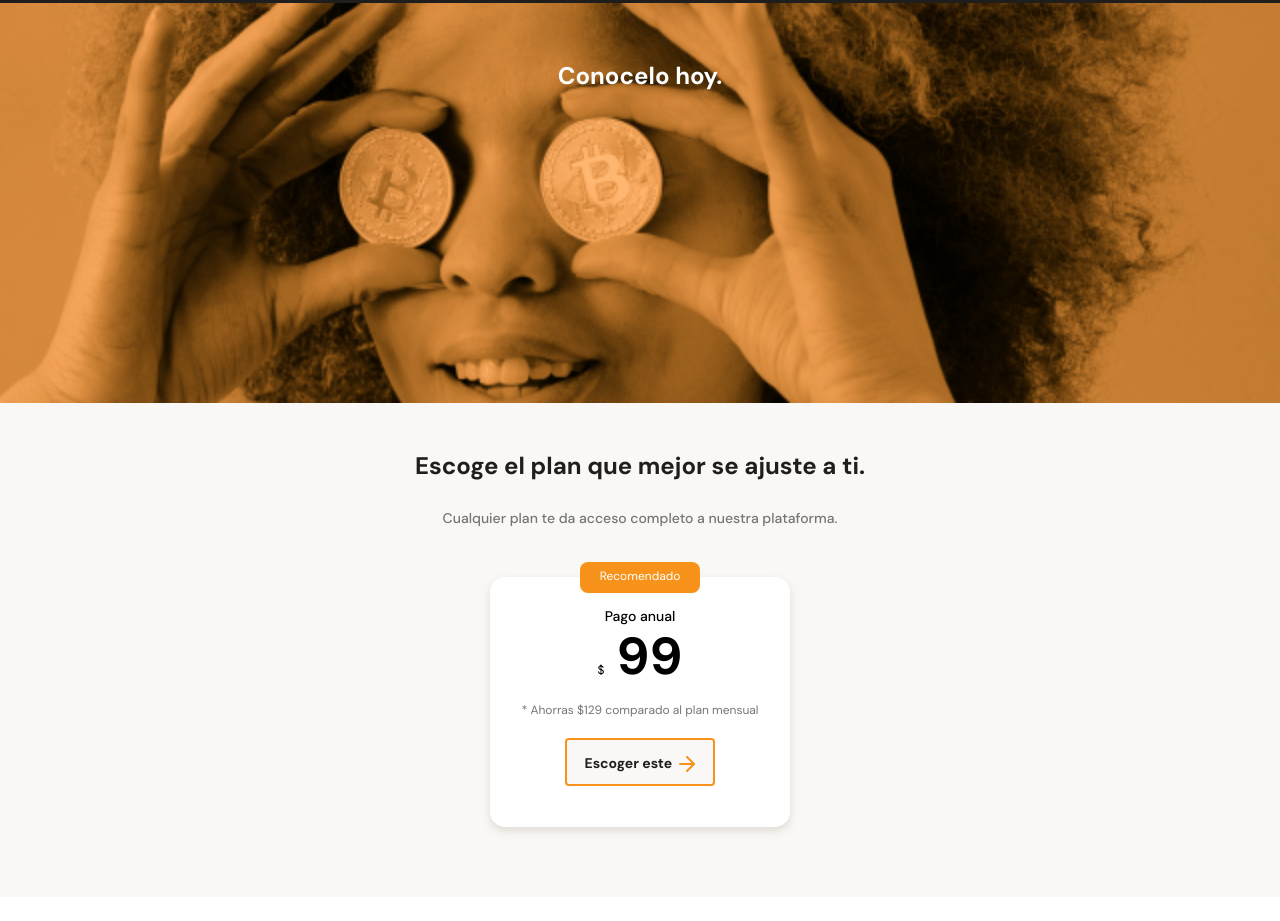
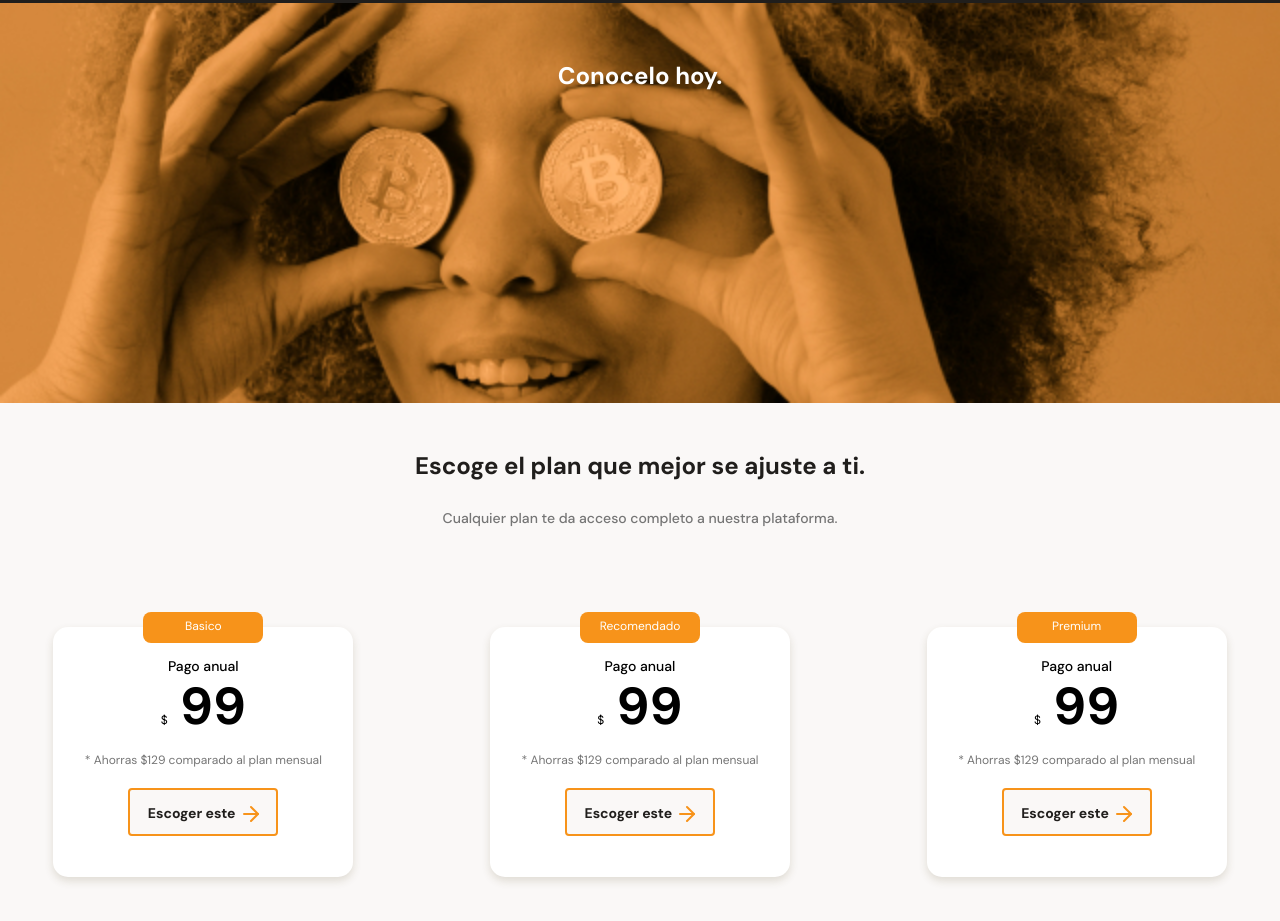
Before and after one commit to kira0722/Proyecto_Responsive_Course, a plain HTML site: page index.html in a window 1280 px wide. Shown: the part 2347-3268 px from the top of the page. Before the commit the page ends 3244 px from the top, so only its background shows below. Drawn offline with Linux system fonts and the light colour scheme.

Commit message:
subiendo nuevas tarjetas de planes, y agregando estilos de scroll horizontal

```diff
--- a/index.html
+++ b/index.html
@@ -102,17 +102,20 @@
                 <article class="product-detail--card">
                     <span class="eye"></span>
                     <p class="product--card-title">No hay tasas escondidas</p>
-                    <p class="product--card-body">Ni en la compra o al momento de exit, Batabit siempre te muestra el costo real de lo que estás adquiriendo.</p>
+                    <p class="product--card-body">Ni en la compra o al momento de exit, Batabit siempre te muestra el
+                        costo real de lo que estás adquiriendo.</p>
                 </article>
                 <article class="product-detail--card">
                     <span class="dollar"></span>
                     <p class="product--card-title">Compara monedas</p>
-                    <p class="product--card-body">No más rumores, con Babtabit sabrás el valor real de cada moneda en el mercado actual.</p>
+                    <p class="product--card-body">No más rumores, con Babtabit sabrás el valor real de cada moneda en el
+                        mercado actual.</p>
                 </article>
                 <article class="product-detail--card">
                     <span class="check"></span>
                     <p class="product--card-title">Informacion confiable</p>
-                    <p class="product--card-body">Nuestras fuentes están 100% verificadas y continuamos auditando su contenido mientras se actualizan.</p>
+                    <p class="product--card-body">Nuestras fuentes están 100% verificadas y continuamos auditando su
+                        contenido mientras se actualizan.</p>
                 </article>
             </section>
         </section>
@@ -126,7 +129,25 @@
             </div>
             <section class="plans-container--slider">
                 <article class="plans-container--card">
+                    <p class="recommended">Basico</p>
+                    <div class="plan-info-container">
+                        <h3 class="plan-card--title">Pago anual</h3>
+                        <p class="plan-card--price"><span>$</span> 99</p>
+                        <p class="plan-card--saving">* Ahorras $129 comparado al plan mensual</p>
+                        <button class="plan-card--ca">Escoger este <span></span></button>
+                    </div>
+                </article>
+                <article class="plans-container--card">
                     <p class="recommended">Recomendado</p>
+                    <div class="plan-info-container">
+                        <h3 class="plan-card--title">Pago anual</h3>
+                        <p class="plan-card--price"><span>$</span> 99</p>
+                        <p class="plan-card--saving">* Ahorras $129 comparado al plan mensual</p>
+                        <button class="plan-card--ca">Escoger este <span></span></button>
+                    </div>
+                </article>
+                <article class="plans-container--card">
+                    <p class="recommended">Premium</p>
                     <div class="plan-info-container">
                         <h3 class="plan-card--title">Pago anual</h3>
                         <p class="plan-card--price"><span>$</span> 99</p>
--- a/style.css
+++ b/style.css
@@ -454,6 +454,7 @@ main {
 
 .plans-container--card {
     position: relative;
+    scroll-snap-align: center;
     width: 70%;
     min-width: 230px;
     max-width: 300px;
@@ -526,3 +527,12 @@ main {
     background-image: url('assets/icons/orange-right-arrow.svg');
     vertical-align: text-bottom;
 }
+
+.plans-container--slider {
+    display: flex;
+    height: 316px;
+    overflow-x: scroll;
+    overscroll-behavior-x: contain;
+    scroll-snap-type: x proximity;
+    gap: 30px;
+}
```
